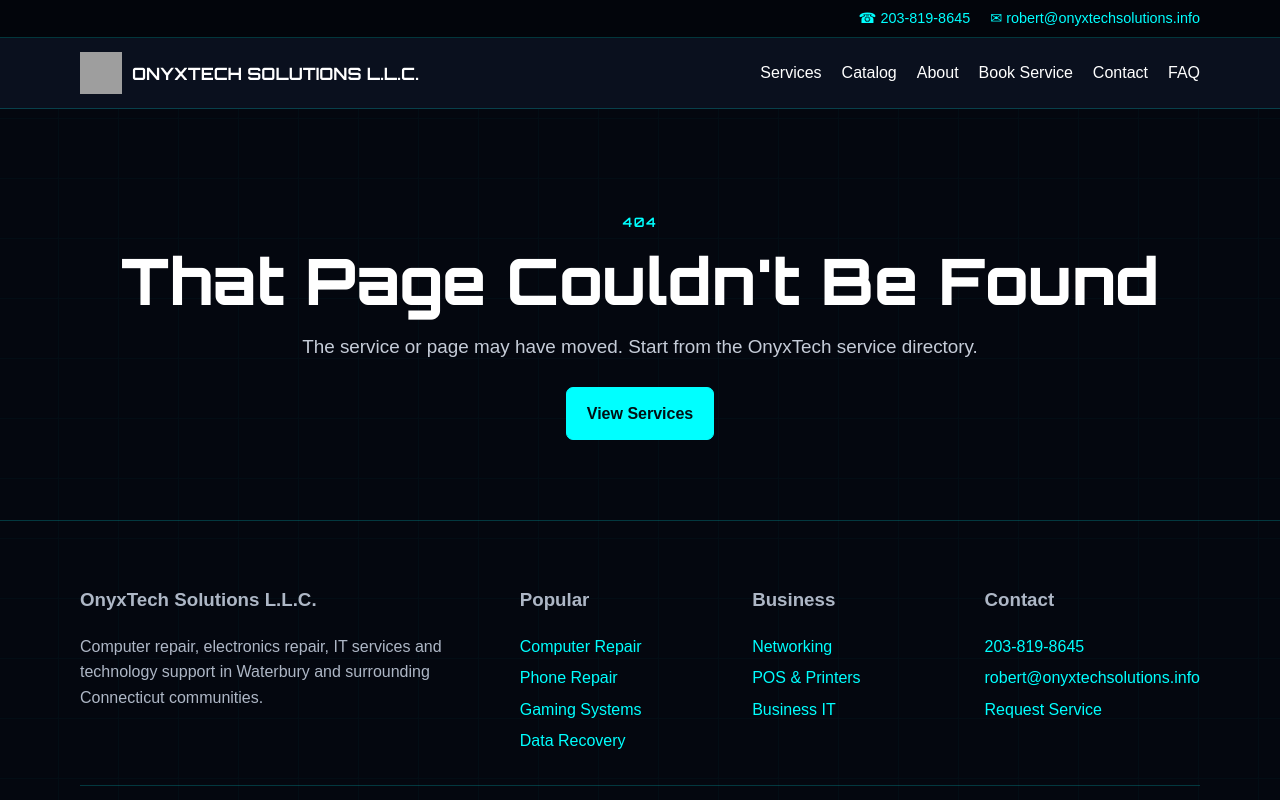
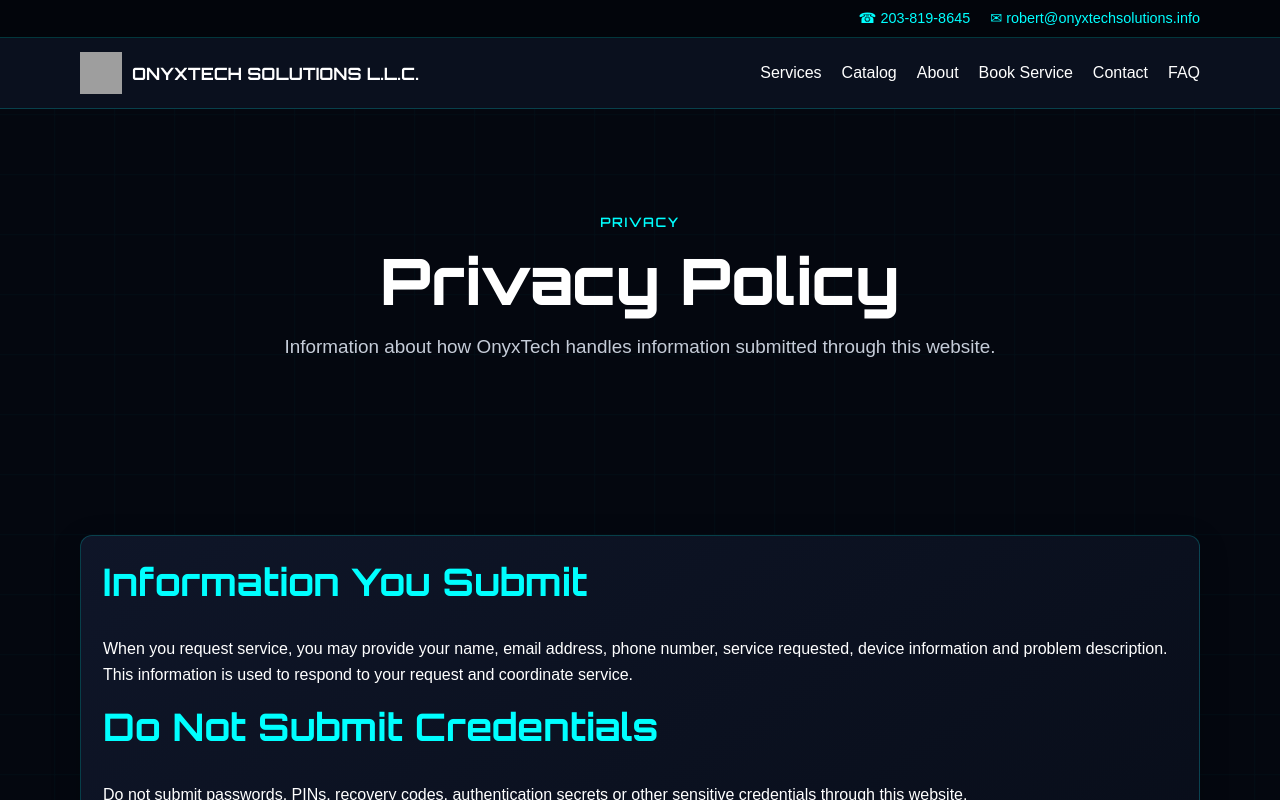
Before and after one commit to robertbrownba-arch/true-website, a Next.js app: page /privacy in a window 1280 px wide. Before the commit this address had no page. Shown: the top 800 px of the page. Built offline with nearby package versions, Linux system fonts and the light colour scheme; grey boxes are pictures that could not be loaded.

Commit message:
Add Privacy page to Next.js migration

```diff
--- /dev/null
+++ b/src/app/privacy/page.tsx
@@ -0,0 +1,2 @@
+export const metadata={title:'Privacy Policy | OnyxTech Solutions',description:'OnyxTech Solutions privacy information for website visitors and service requests.'};
+export default function Privacy(){return <main id="main"><section className="serviceHero"><div className="container"><div className="eyebrow">Privacy</div><h1>Privacy Policy</h1><p className="pageIntro">Information about how OnyxTech handles information submitted through this website.</p></div></section><section><div className="container card"><h2>Information You Submit</h2><p>When you request service, you may provide your name, email address, phone number, service requested, device information and problem description. This information is used to respond to your request and coordinate service.</p><h2>Do Not Submit Credentials</h2><p>Do not submit passwords, PINs, recovery codes, authentication secrets or other sensitive credentials through this website.</p><h2>Third Parties</h2><p>The site may use third-party hosting, analytics, email or infrastructure providers to operate website functionality. Information may be processed by those providers as necessary to provide their services.</p><h2>Contact</h2><p>Questions about privacy can be directed to robert@onyxtechsolutions.info.</p></div></section></main>}
```
